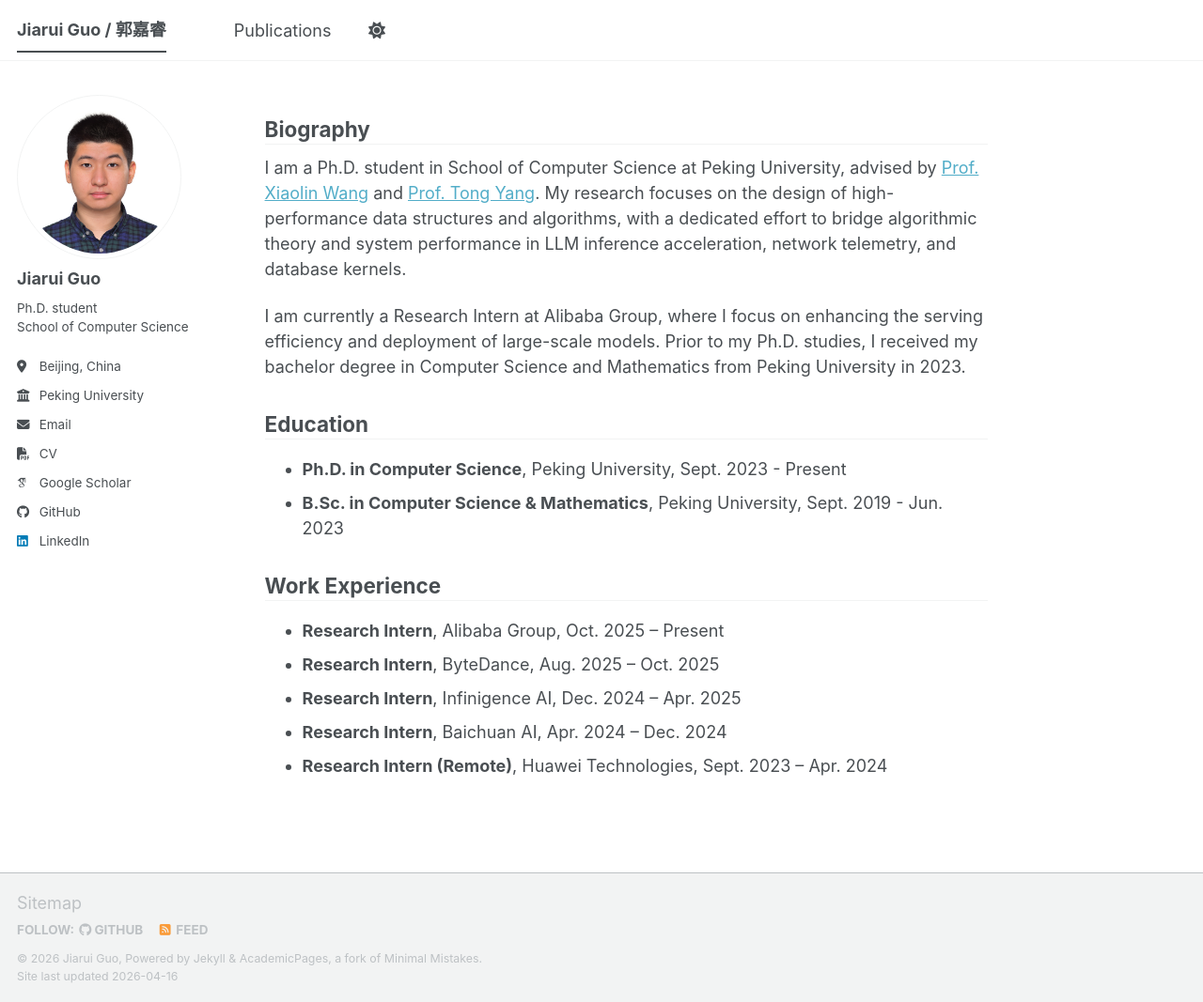
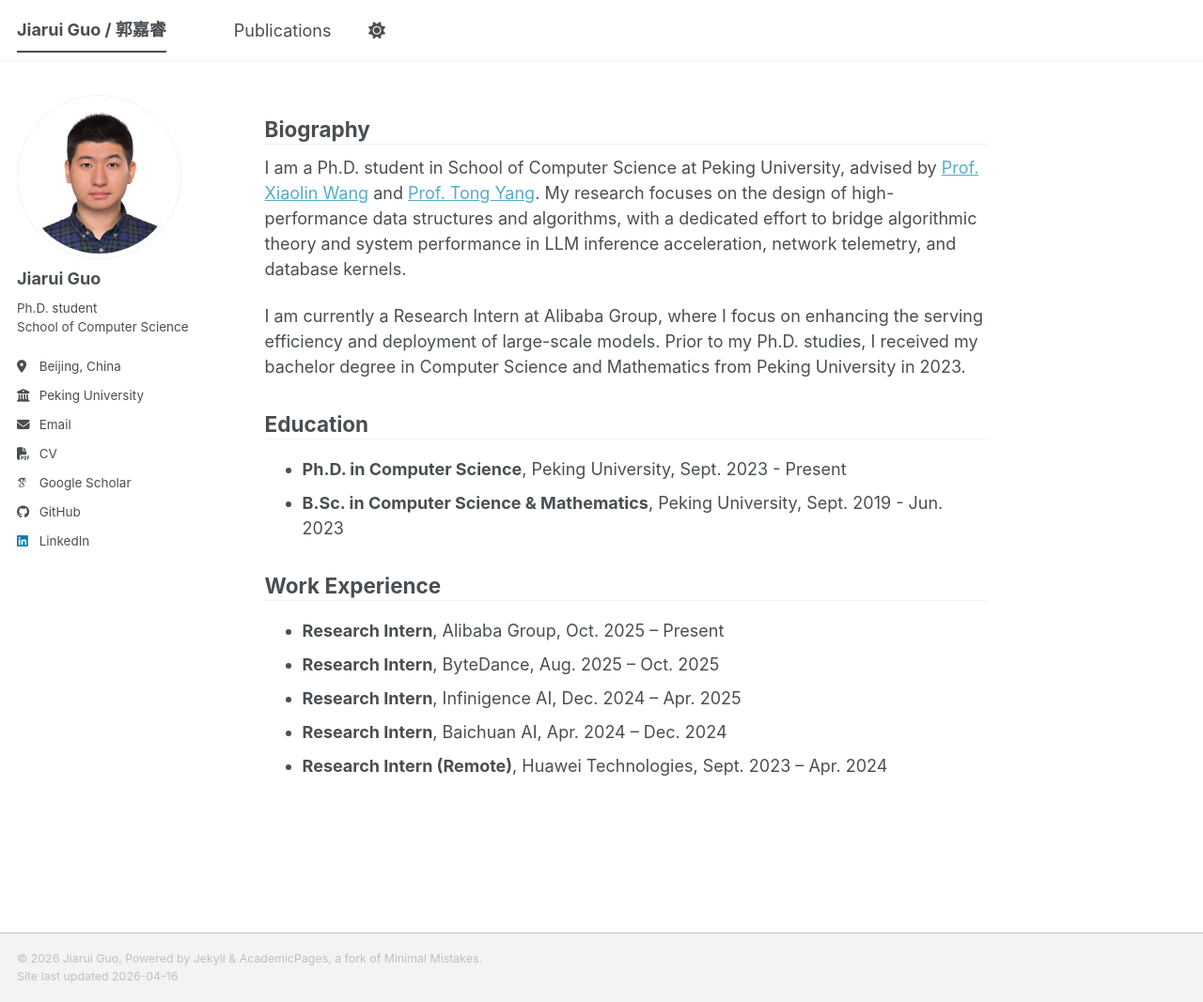
Before and after one commit to ntguojiarui/ntguojiarui.github.io, a Jekyll site: the page built from _pages/about.md, in a window 1280 px wide and 1067 px high. Shown: the whole window at 94% size. Built offline with Jekyll 4.4.1, drawn with Linux system fonts in a browser that asks for light colours; some web fonts are replaced; a script bundle is joined from its source files by our own code; library files that are not in the unit come from our copies.

Commit message:
remove unnecessary footnotes

```diff
--- a/_includes/footer.html
+++ b/_includes/footer.html
@@ -1,23 +1,4 @@
 {% include base_path %}
-
-{% if site.author.github or site.author.bitbucket or site.atom_feed.hide != true %}
-<div class="page__footer-follow">
-  <ul class="social-icons">
-    {% if site.data.ui-text[site.locale].follow_label %}
-      <li><strong>{{ site.data.ui-text[site.locale].follow_label }}</strong></li>
-    {% endif %}
-    {% if site.author.github %}
-      <li><a href="https://github.com/{{ site.author.github }}"><i class="fab fa-github" aria-hidden="true"></i> GitHub</a></li>
-    {% endif %}
-    {% if site.author.bitbucket %}
-      <li><a href="https://bitbucket.org/{{ site.author.bitbucket }}"><i class="fab fa-bitbucket" aria-hidden="true"></i> Bitbucket</a></li>
-    {% endif %}
-    {% if site.atom_feed.hide != true %}
-    <li><a href="{% if site.atom_feed.path %}{{ site.atom_feed.path }}{% else %}{{ base_path }}/feed.xml{% endif %}"><i class="fa fa-fw fa-rss-square" aria-hidden="true"></i> {{ site.data.ui-text[site.locale].feed_label | default: "Feed" }}</a></li>
-    {% endif %}
-  </ul>
-</div>
-{% endif %}
 
 <div class="page__footer-copyright">
   &copy; {{ site.time | date: '%Y' }} {{ site.name | default: site.title }}, {{ site.data.ui-text[site.locale].powered_by | default: "Powered by" }} <a href="https://jekyllrb.com" rel="nofollow">Jekyll</a> &amp; <a href="https://github.com/academicpages/academicpages.github.io">AcademicPages</a>, a fork of <a href="https://mademistakes.com/work/minimal-mistakes-jekyll-theme/" rel="nofollow">Minimal Mistakes</a>.<br />
--- a/_includes/footer/custom.html
+++ b/_includes/footer/custom.html
@@ -1,6 +1,4 @@
 <!-- start custom footer snippets -->
-
-<a href="/sitemap/">Sitemap</a>
 
 <!-- Support for MatJax -->
 <script defer src="https://cdnjs.cloudflare.com/polyfill/v3/polyfill.min.js?features=es6"></script>
```
